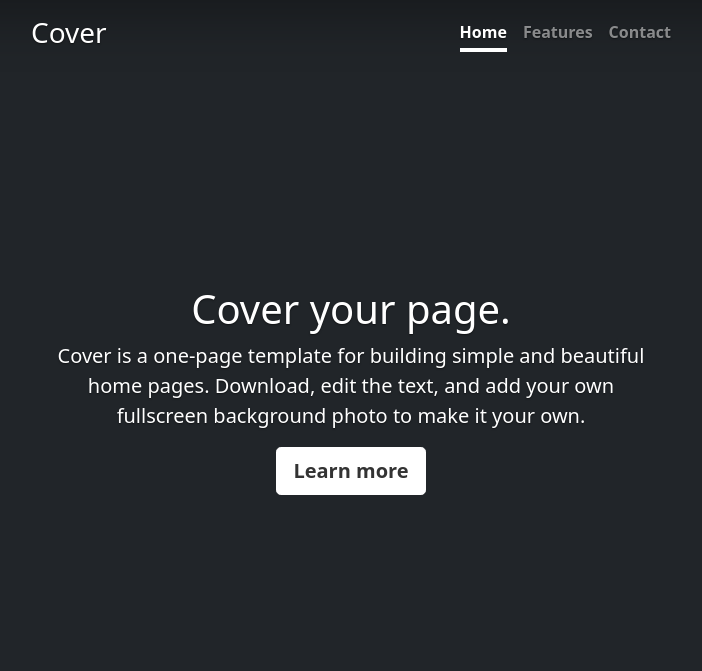
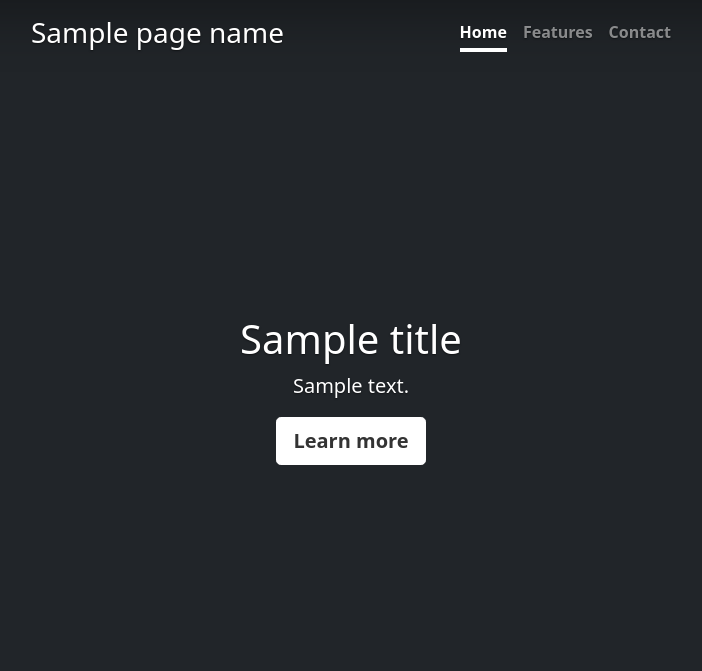
Before and after one commit to Chenger1/CoverFastApi, a FastAPI app: template app/templates/index.html in a window 1280 px wide. Shown: the top 671 px of the page, without its empty margins (289-991 px from the left). Run offline with FastAPI, Linux system fonts and the light colour scheme; the template is opened without the code that fills it: most values are stand-ins (such as "Sample title", 1, 10 or a date in 2020); parts of the project's set-up code (start-up, migrations or seed data) failed here and were passed over; some libraries are stand-ins or nearby versions.

Commit message:
Update main handler

```diff
--- a/app/db/crud.py
+++ b/app/db/crud.py
@@ -40,3 +40,8 @@ async def update_main_page(conn: AsyncIOMotorClient, data: dict) -> bool:
     if updated_item:
         return True
     return False
+
+
+async def get_main_page(conn: AsyncIOMotorClient) -> dict:
+    item = await conn[DB_NAME]['main_page'].find_one()
+    return item
--- a/app/templates/index.html
+++ b/app/templates/index.html
@@ -40,7 +40,7 @@
 <div class="cover-container d-flex w-100 h-100 p-3 mx-auto flex-column">
   <header class="mb-auto">
     <div>
-      <h3 class="float-md-start mb-0">Cover</h3>
+      <h3 class="float-md-start mb-0">{{ page_name }}</h3>
       <nav class="nav nav-masthead justify-content-center float-md-end">
         <a class="nav-link active" aria-current="page" href="#">Home</a>
         <a class="nav-link" href="#">Features</a>
@@ -50,8 +50,8 @@
   </header>
 
   <main class="px-3">
-    <h1>Cover your page.</h1>
-    <p class="lead">Cover is a one-page template for building simple and beautiful home pages. Download, edit the text, and add your own fullscreen background photo to make it your own.</p>
+    <h1>{{ title }}</h1>
+    <p class="lead">{{ text }}</p>
     <p class="lead">
       <a href="#" class="btn btn-lg btn-secondary fw-bold border-white bg-white">Learn more</a>
     </p>
```
Also changed, not shown: app/routers/main.py (+10 -3 lines).
